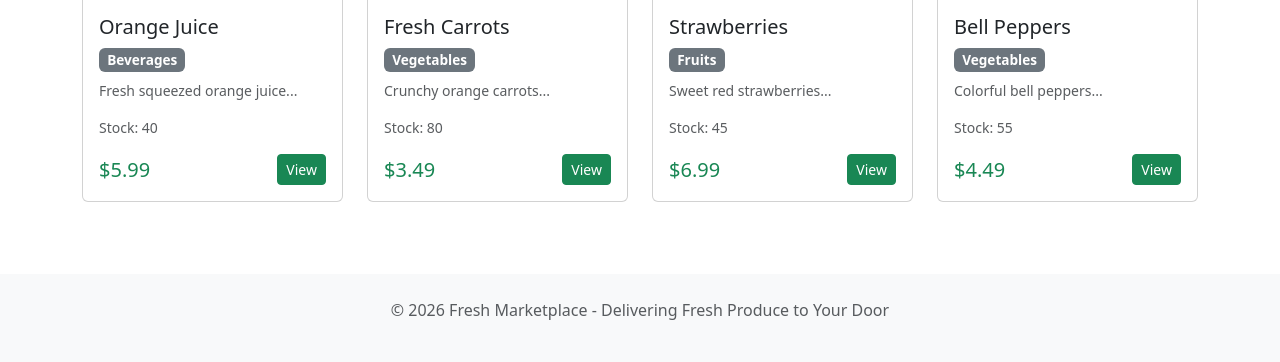
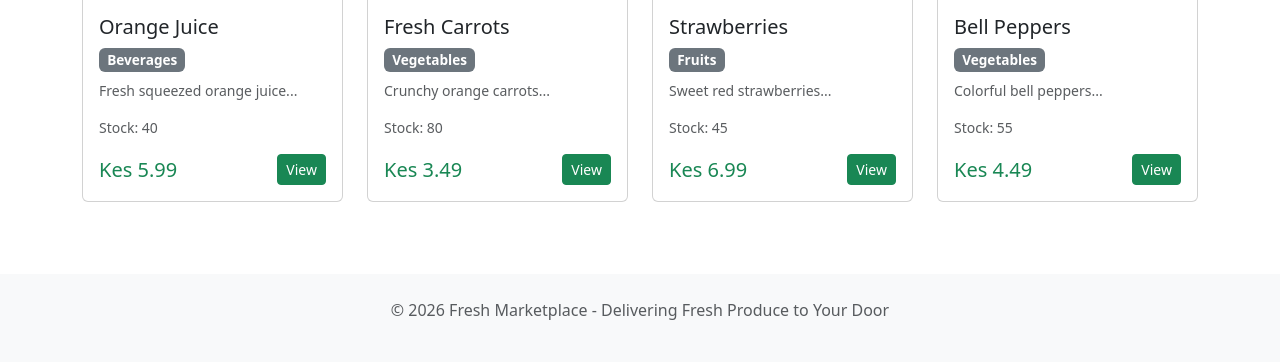
Before and after one commit to evansochadeka/FreshMarketplace, a Flask app: page /products in a window 1280 px wide. Shown: the part 850-1212 px from the top of the page. Run offline with Flask 3, Linux system fonts and the light colour scheme; data comes from the database, SQL or seed files in the repository.

Commit message:
Update products.html

```diff
--- a/templates/products.html
+++ b/templates/products.html
@@ -31,7 +31,7 @@
                 <p class="card-text text-muted small">{{ product.description[:50] }}...</p>
                 <p class="text-muted small">Stock: {{ product.stock }}</p>
                 <div class="d-flex justify-content-between align-items-center">
-                    <span class="h5 text-success mb-0">${{ "%.2f"|format(product.price) }}</span>
+                    <span class="h5 text-success mb-0">Kes {{ "%.2f"|format(product.price) }}</span>
                     <a href="{{ url_for('product_detail', id=product.id) }}" class="btn btn-sm btn-success">View</a>
                 </div>
             </div>
```
